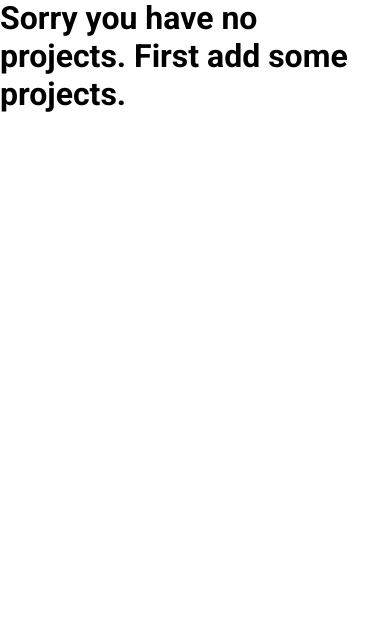
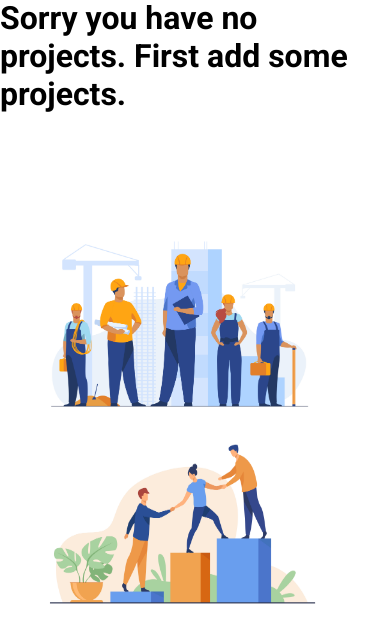
Before and after one commit to emojiworld777/labourzilla, a Django app: page /projects/ in a window 390 px wide. Shown: the part 101-744 px from the top of the page. Run offline with Django 4.2, Linux system fonts and the light colour scheme; a user stored in the database is signed in; data comes from the database, SQL or seed files in the repository; both versions use the stored data as it was after the commit.

Commit message:
updated user projects

```diff
--- a/labourzilla/media/css/projectList.css
+++ b/labourzilla/media/css/projectList.css
@@ -2,6 +2,70 @@
     padding-top: 100px;
 }
 
+.projects-imgs{
+    width: auto;
+    padding-top: 80px;
+    display: flex;
+    justify-content: center;
+    row-gap: 30px;
+}
+
 .all-projects{
-    padding-top: 100px;
+    width: 40%;
+    margin-left: 50px;
 }
+
+.single-project{
+    padding: 20px;
+    background-color: aliceblue;
+    margin: 20px;
+    margin-bottom: 30px;
+}
+
+.single-project h1 a{
+    color: rgb(0, 0, 100);
+    text-decoration: none;
+}
+
+.single-project p{
+    padding: 20px 0px;
+}
+
+.random-images{
+    display: flex;
+    flex-direction: column;
+}
+
+.random-images img{
+    width: 600px;
+    height: 400px;
+}
+
+@media (max-width:900px){
+    .projects-imgs{
+        flex-direction: column;
+    }
+    .all-projects{
+        width: 80%;
+    }
+    .random-images img{
+        width: 402px;
+        height: 268px;
+        margin-left: 50px;
+    }
+}
+
+@media (max-width: 600px) {
+    .projects-imgs{
+        flex-direction: column;
+    }
+    .all-projects{
+        width: 90%;
+        margin-left: 10px;
+    }
+    .random-images img{
+        width: 300px;
+        height: 200px;
+        margin-left: 30px;
+    }
+}
--- a/labourzilla/templates/projectList.html
+++ b/labourzilla/templates/projectList.html
@@ -1,19 +1,28 @@
 {% extends 'main.html' %}
 {% block title %}Project List{% endblock title %}
 {% block style %}
-<link rel="stylesheet" href="/media/css/main.css">
-<link rel="stylesheet" href="/media/css/projectList.css">
+<link rel="stylesheet" href="/media/css/main.css" />
+<link rel="stylesheet" href="/media/css/projectList.css" />
 {% endblock style %}
 {% block content %}
 {% if all_projects|length == 0 %}
 <h1 class="Nothing">Sorry you have no projects. First add some projects.</h1>
 {% endif %}
+<div class="projects-imgs">
   <div class="all-projects">
     {% for project in all_projects %}
-    <h1><a href="{% url 'bidlist' project.id %}" >{{project.title}}</a></h1>
+    <div class="single-project">
+        <h1><a href="{% url 'bidlist' project.id %}">{{project.title}}</a></h1>
         <p>{{project.description}}</p>
         <p>INR {{project.min_price}} - {{project.max_price}}</p>
         <strong>click on title to check bids</strong>
+    </div>
     {% endfor %}
   </div>
+  <div class="random-images">
+    <img src="/media/imgs/4775.jpg" alt="" >
+    <img src="/media/imgs/5236.jpg" alt="" >
+
+  </div>
+</div>
 {% endblock content %}
```
Also changed, not shown: labourzilla/db.sqlite3, labourzilla/media/imgs/4775.jpg (added), labourzilla/media/imgs/5236.jpg (added), 3 other files. Lines whose indentation alone changed are shown as unchanged.
